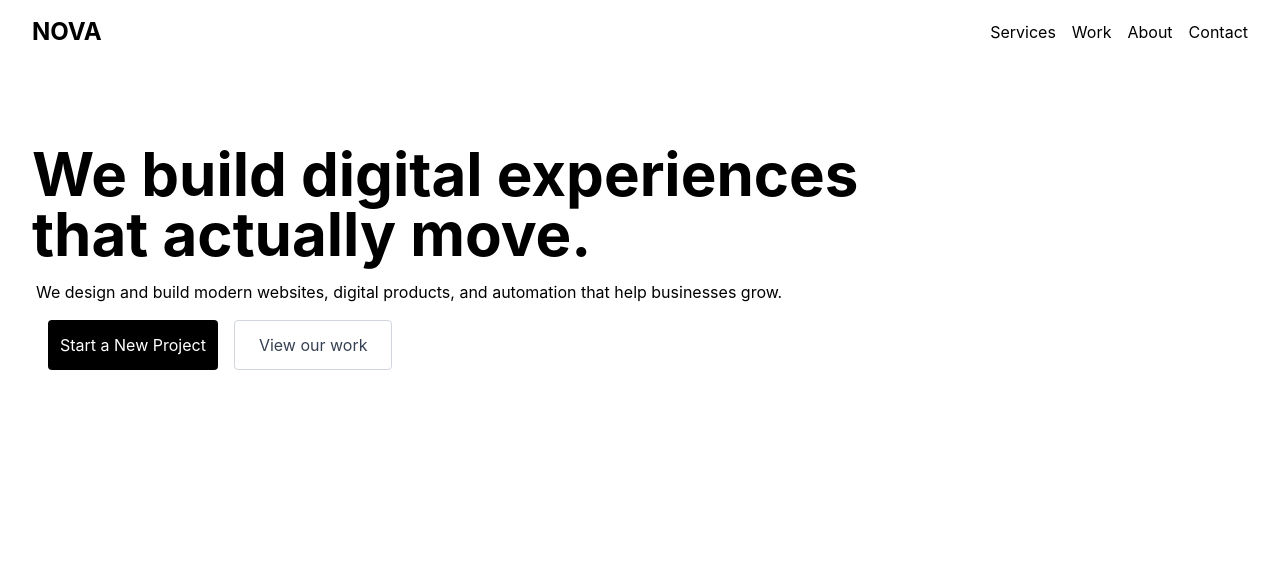
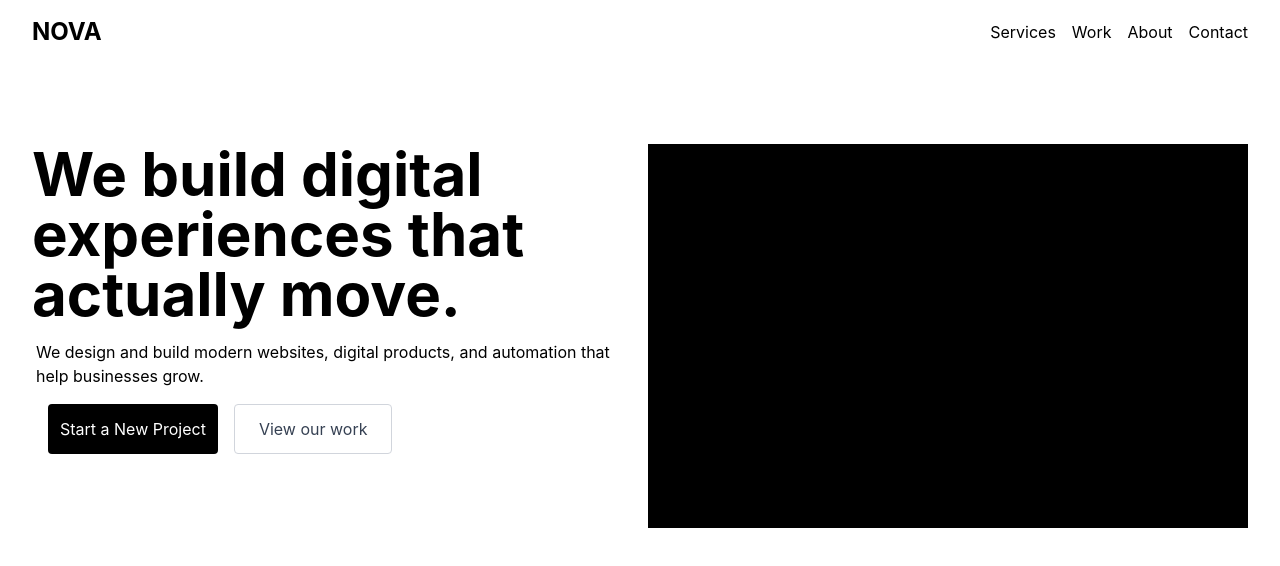
Before and after one commit to Ice-00/NOVA-landing-page, a React (Vite) app: page / in a window 1280 px wide. Shown: the top 566 px of the page. Built offline with nearby package versions, Linux system fonts and the light colour scheme.

Commit message:
Split page  into columns and added a column for a visual

```diff
--- a/src/App.jsx
+++ b/src/App.jsx
@@ -17,7 +17,11 @@ function App() {
       </nav>
 
 
-      <section className="max-w-4xl px-8 py-20">
+      <section className="max-w-full px-8 py-20">
+
+        <div className="flex w-full gap-4">
+
+          <div className="w-1/2">
             <h1 className="text-6xl font-bold">We build digital experiences that actually move.</h1>
 
             <p className="mt-4 ml-1">We design and build modern websites, digital products, and automation that help businesses grow.</p>
@@ -27,7 +31,14 @@ function App() {
               <button className="border border-gray-300 text-gray-700 px-6 py-3 rounded">View our work</button>
             </div>
 
+          </div>
 
+
+          <div className="w-1/2 h-96 bg-black">
+            {/* visual  */}
+          </div>
+
+        </div>
       </section>
 
    </>
```
Lines whose indentation alone changed are shown as unchanged.
